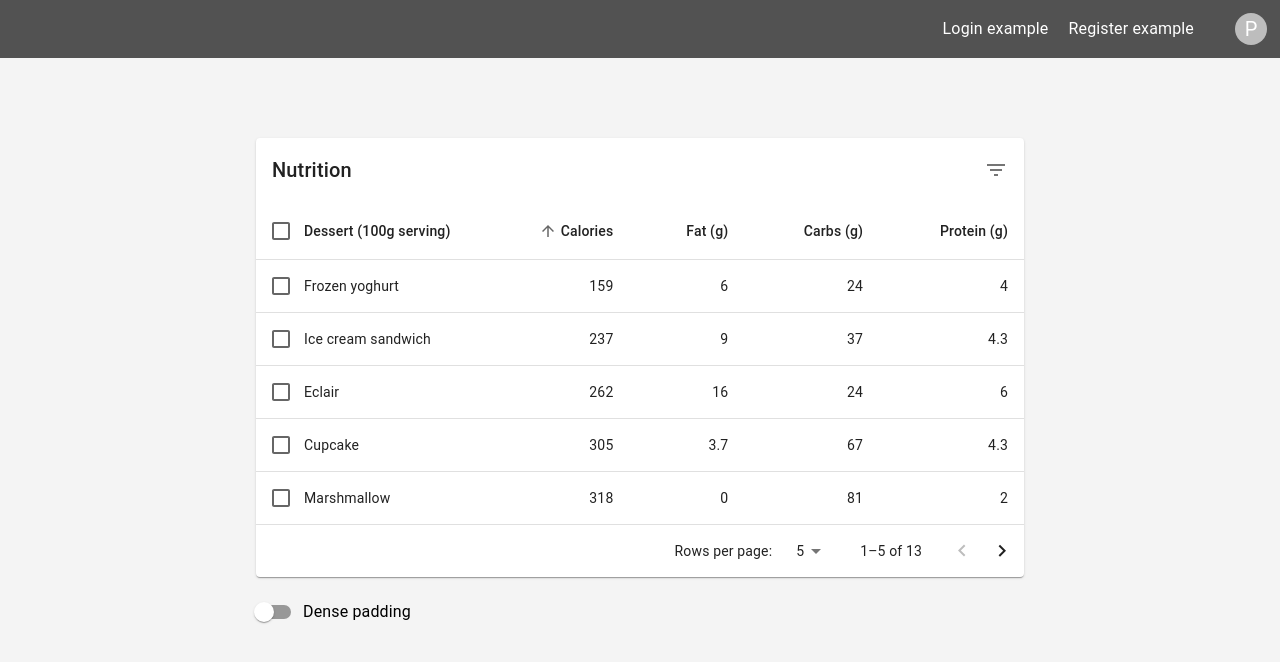
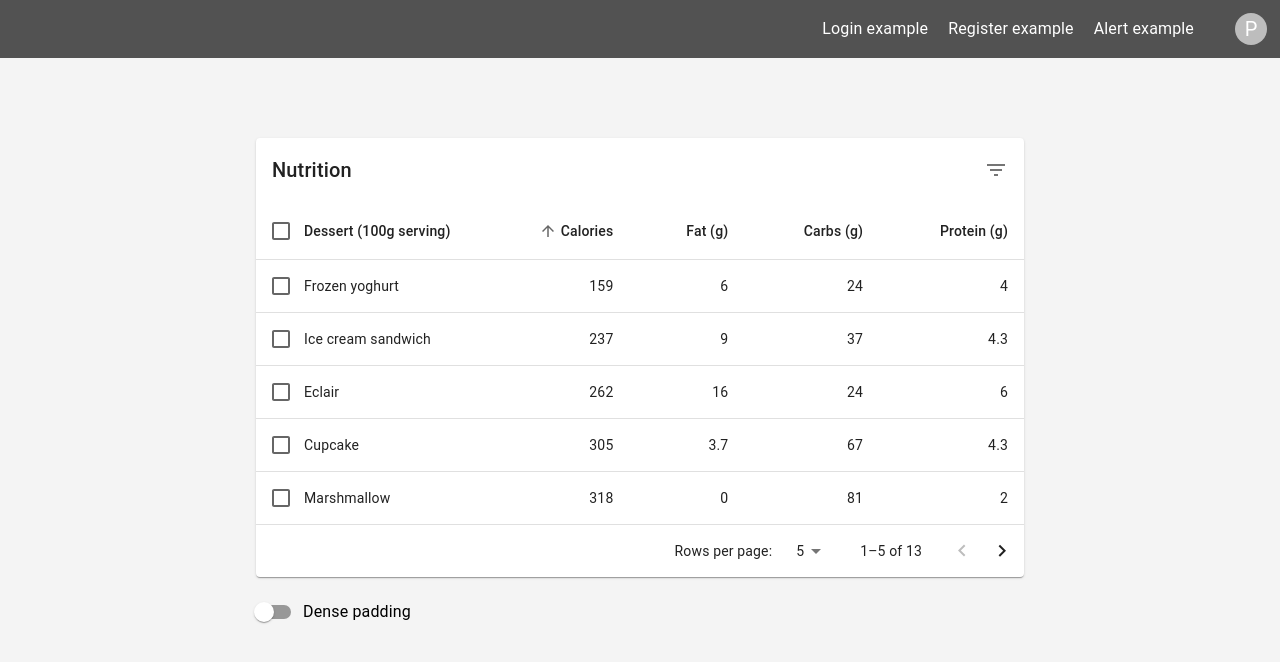
Before and after one commit to pkol92/materialui-app, a Next.js app: page / in a window 1280 px wide. Shown: the top 662 px of the page. Built offline with nearby package versions, Linux system fonts and the light colour scheme.

Commit message:
add alert

```diff
--- /dev/null
+++ b/components/alert.tsx
@@ -0,0 +1,48 @@
+import * as React from "react";
+import Stack from "@mui/material/Stack";
+import Button from "@mui/material/Button";
+import Snackbar, { SnackbarOrigin } from "@mui/material/Snackbar";
+import MuiAlert, { AlertProps } from "@mui/material/Alert";
+import { forwardRef, SyntheticEvent, useState } from "react";
+
+const Alert = forwardRef<HTMLDivElement, AlertProps>(function Alert(
+  props,
+  ref
+) {
+  return <MuiAlert elevation={6} ref={ref} variant="filled" {...props} />;
+});
+
+export const CustomizedAlert = () => {
+  const [open, setOpen] = useState(false);
+
+  const handleClick = () => {
+    setOpen(true);
+  };
+
+  const handleClose = (event?: SyntheticEvent | Event, reason?: string) => {
+    if (reason === "clickaway") {
+      return;
+    }
+
+    setOpen(false);
+  };
+
+  return (
+    <Stack spacing={2} sx={{ width: "100%" }}>
+      <button onClick={handleClick}>Alert example</button>
+      <Snackbar
+        open={open}
+        autoHideDuration={6000}
+        onClose={handleClose}
+        anchorOrigin={{
+          vertical: "bottom",
+          horizontal: "right",
+        }}
+      >
+        <Alert onClose={handleClose} severity="info" sx={{ width: "100%" }}>
+          Hello, I am alert example
+        </Alert>
+      </Snackbar>
+    </Stack>
+  );
+};
--- a/components/navbar.tsx
+++ b/components/navbar.tsx
@@ -13,6 +13,7 @@ import Settings from "@mui/icons-material/Settings";
 import Logout from "@mui/icons-material/Logout";
 import { useState } from "react";
 import Link from "next/link";
+import { CustomizedAlert } from "./alert";
 
 export default function Navbar() {
   const [anchorEl, setAnchorEl] = useState<null | HTMLElement>(null);
@@ -40,6 +41,9 @@ export default function Navbar() {
         </Typography>
         <Typography sx={{ minWidth: 100 }}>
           <Link href="/register">Register example</Link>
+        </Typography>
+        <Typography sx={{ minWidth: 100 }}>
+          <CustomizedAlert />
         </Typography>
         <Tooltip title="Account settings">
           <IconButton
```
